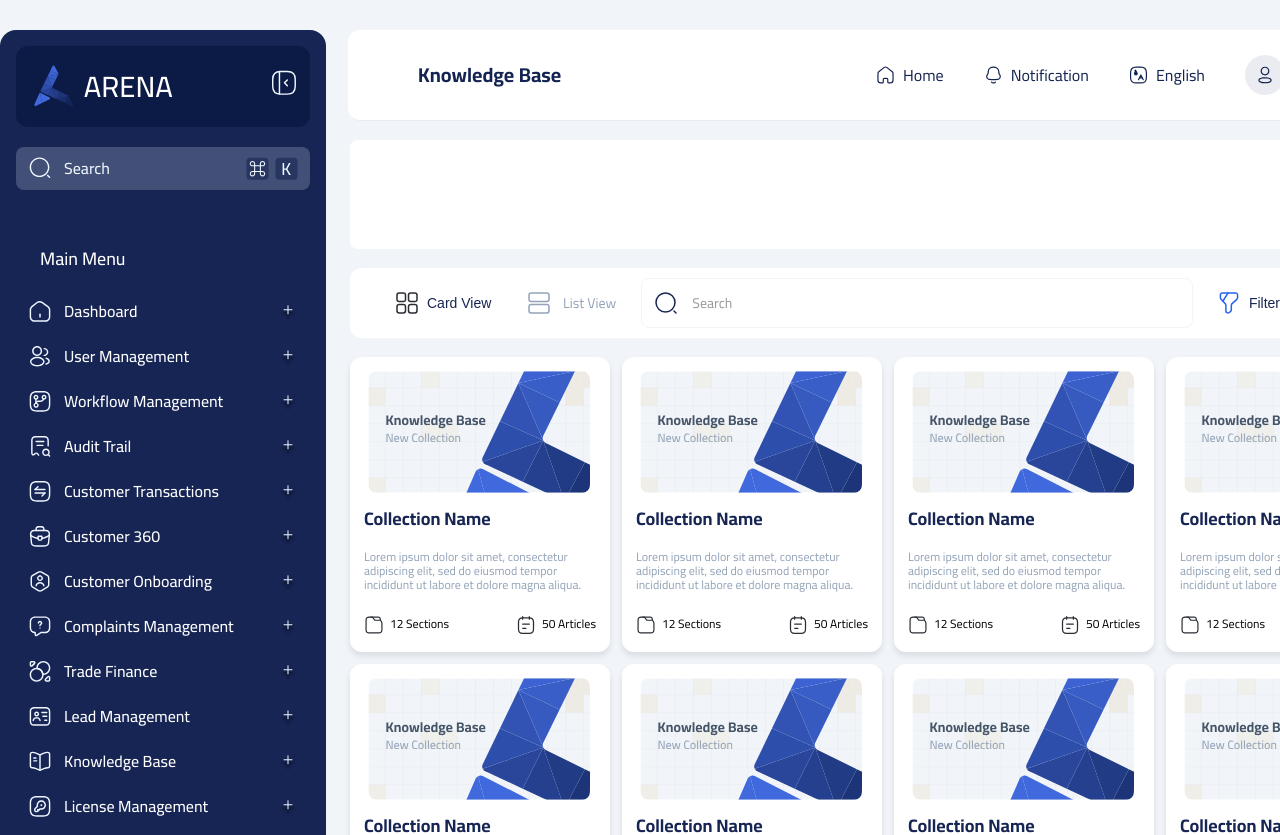
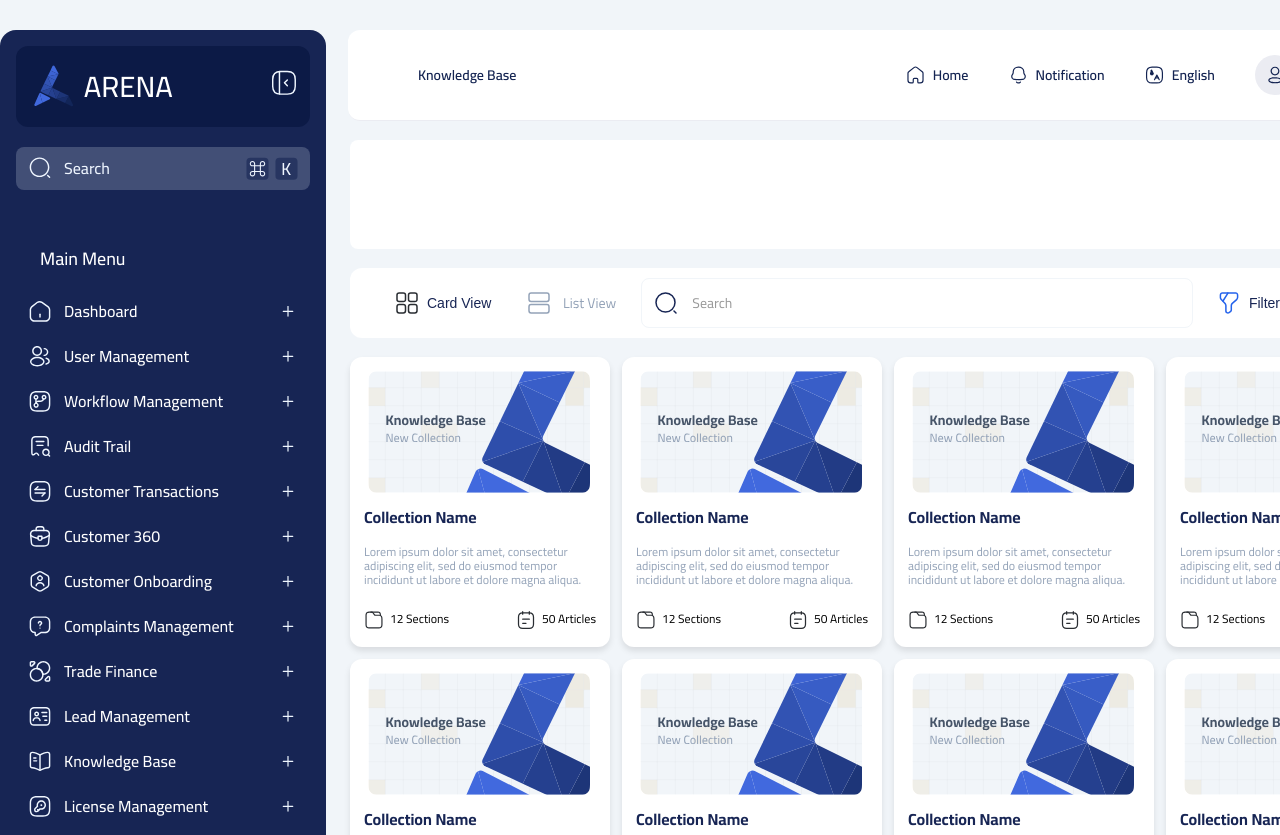
Before and after one commit to TasneemFarraj/Arena, a React (Vite) app: page /knowledge-base in a window 1280 px wide. Shown: the top 835 px of the page. Built offline with nearby package versions, Linux system fonts and the light colour scheme.

Commit message:
fix: fix Navbar title

```diff
--- a/src/components/KnowledgeBase/KnowledgeBase.scss
+++ b/src/components/KnowledgeBase/KnowledgeBase.scss
@@ -43,6 +43,11 @@
     justify-content: space-between;
     background: #fff;
     border-radius: 12px;
+    font-family: Cairo;
+    font-size: 14px;
+    font-style: normal;
+    font-weight: 400;
+    line-height: 28px;
 
     .knowledge-header-actions {
       display: flex;
@@ -114,6 +119,7 @@
       .add-btn {
         border-radius: 8px;
         background:  #2563EB;
+        border: none;
         display: flex;
         width: 110px;
         padding: 10px 12px;
@@ -184,7 +190,7 @@
   .card-content {
     padding: 12px 14px 14px 14px;
     h3 {
-      font-size: 18px;
+      font-size: 16px;
       font-weight: bold;
       margin-top: 0;
       color: #172554;
--- a/src/components/Navbar/Navbar.scss
+++ b/src/components/Navbar/Navbar.scss
@@ -23,8 +23,13 @@
     align-self: stretch;
 
     .navbar-title {
-      font-size: 20px;
-      font-weight: bold;
+      color:  #142452;
+      font-variant-numeric: lining-nums proportional-nums;
+      font-family: Cairo;
+      font-size: 14px;
+      font-style: normal;
+      font-weight: 600;
+      line-height: 20px;
       margin-left: 50px;
     }
   }
@@ -38,7 +43,13 @@
       display: flex;
       align-items: center;
       gap: 8px;
-      font-size: 16px;
+      color:#142452;
+      font-variant-numeric: lining-nums proportional-nums;
+      font-family: Cairo;
+      font-size: 14px;
+      font-style: normal;
+      font-weight: 600;
+      line-height: 20px;
       cursor: pointer;
     }
 
--- a/src/components/Sidebar/Sidebar.scss
+++ b/src/components/Sidebar/Sidebar.scss
@@ -85,6 +85,7 @@
       }
     }
   }}
+
   .header-menu{
     font-family: Cairo;
     font-size: 18px;
```
Also changed, not shown: src/assets/addSign.svg.
